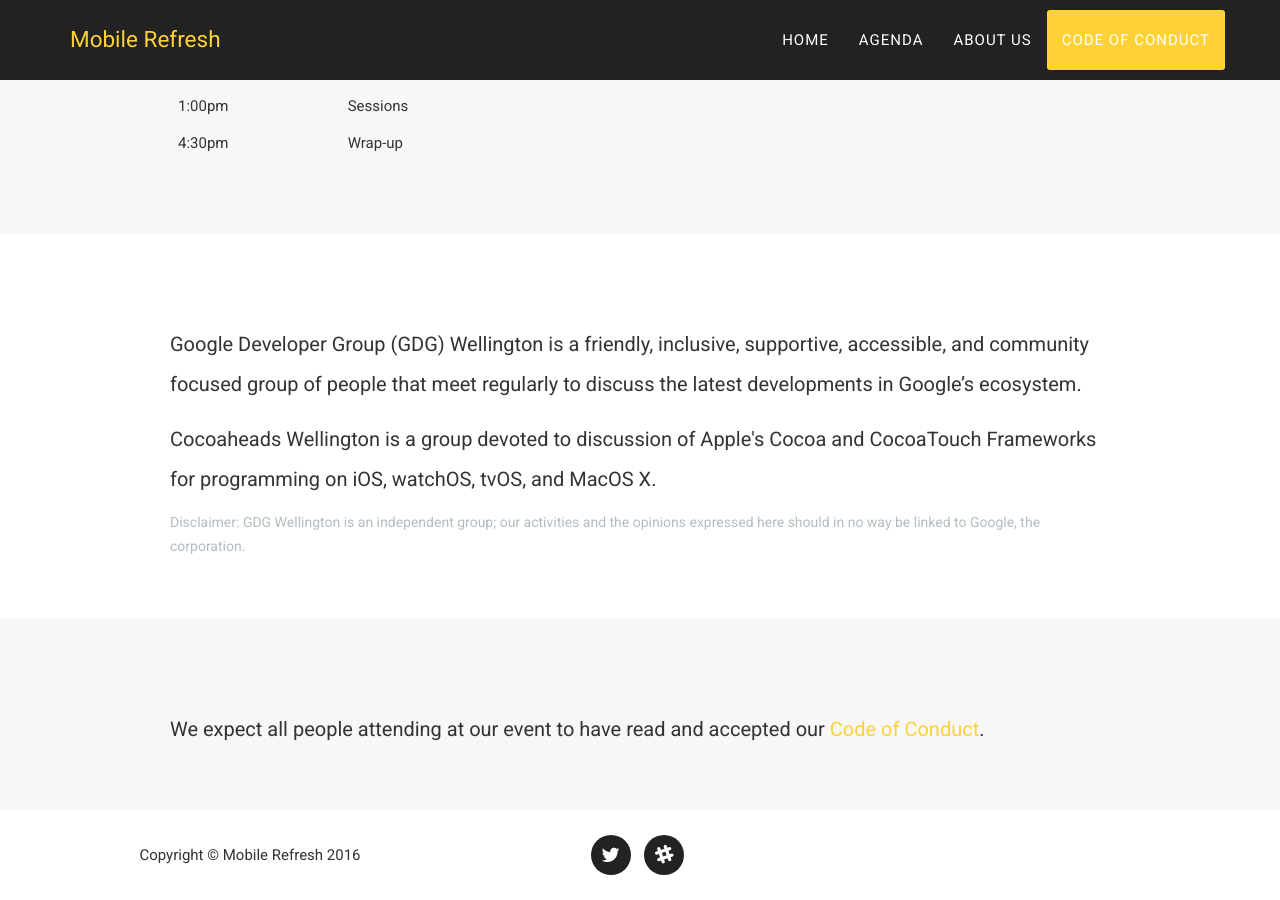
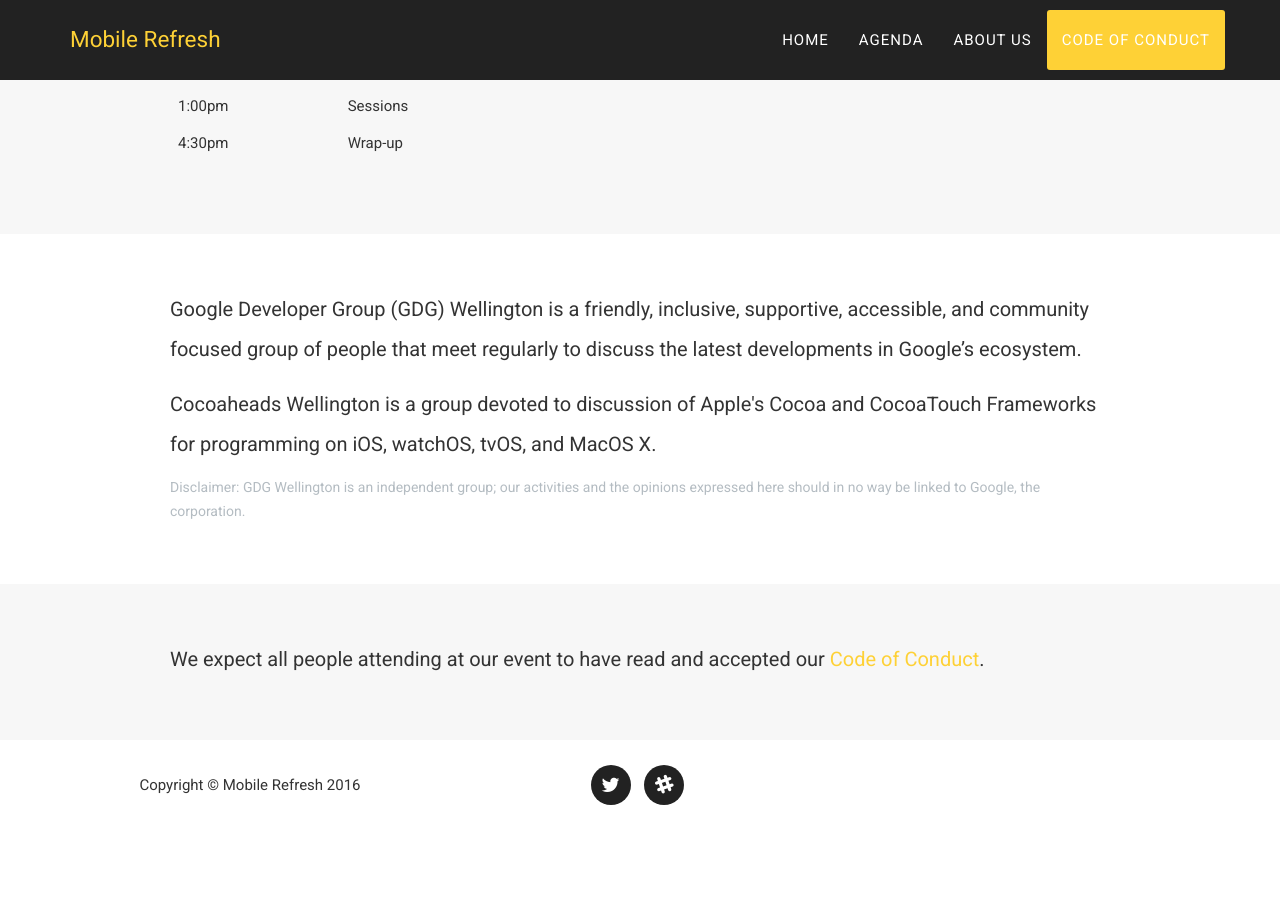
Before and after one commit to MostafaGazar/MostafaGazar.github.io, a Jekyll site: the page built from index.html, in a window 1280 px wide and 900 px high, scrolled down 1926 px. Built offline with Jekyll 4.4.1, drawn with Linux system fonts in a browser that asks for light colours; some web fonts are replaced; after the commit the page ends 2756 px from its top, so only the background shows below that.

Commit message:
Fix spacing in about and code of conduct

```diff
--- a/_includes/about.html
+++ b/_includes/about.html
@@ -1,82 +1,7 @@
 <!-- About Section -->
     <section id="about">
         <div class="container">
-            <!-- <div class="row">
-                <div class="col-lg-12 text-center">
-                    <h2 class="section-heading">About</h2>
-                    <h3 class="section-subheading text-muted">Lorem ipsum dolor sit amet consectetur.</h3>
-                </div>
-            </div> -->
-            <!-- <div class="row"> -->
-                <!-- <div class="col-lg-12">
-                    <ul class="timeline">
-                        <li>
-                            <div class="timeline-image">
-                                <img class="img-circle img-responsive" src="img/about/1.jpg" alt="">
-                            </div>
-                            <div class="timeline-panel">
-                                <div class="timeline-heading">
-                                    <h4>2009-2011</h4>
-                                    <h4 class="subheading">Our Humble Beginnings</h4>
-                                </div>
-                                <div class="timeline-body">
-                                    <p class="text-muted">Lorem ipsum dolor sit amet, consectetur adipisicing elit. Sunt ut voluptatum eius sapiente, totam reiciendis temporibus qui quibusdam, recusandae sit vero unde, sed, incidunt et ea quo dolore laudantium consectetur!</p>
-                                </div>
-                            </div>
-                        </li>
-                        <li class="timeline-inverted">
-                            <div class="timeline-image">
-                                <img class="img-circle img-responsive" src="img/about/2.jpg" alt="">
-                            </div>
-                            <div class="timeline-panel">
-                                <div class="timeline-heading">
-                                    <h4>March 2011</h4>
-                                    <h4 class="subheading">An Agency is Born</h4>
-                                </div>
-                                <div class="timeline-body">
-                                    <p class="text-muted">Lorem ipsum dolor sit amet, consectetur adipisicing elit. Sunt ut voluptatum eius sapiente, totam reiciendis temporibus qui quibusdam, recusandae sit vero unde, sed, incidunt et ea quo dolore laudantium consectetur!</p>
-                                </div>
-                            </div>
-                        </li>
-                        <li>
-                            <div class="timeline-image">
-                                <img class="img-circle img-responsive" src="img/about/3.jpg" alt="">
-                            </div>
-                            <div class="timeline-panel">
-                                <div class="timeline-heading">
-                                    <h4>December 2012</h4>
-                                    <h4 class="subheading">Transition to Full Service</h4>
-                                </div>
-                                <div class="timeline-body">
-                                    <p class="text-muted">Lorem ipsum dolor sit amet, consectetur adipisicing elit. Sunt ut voluptatum eius sapiente, totam reiciendis temporibus qui quibusdam, recusandae sit vero unde, sed, incidunt et ea quo dolore laudantium consectetur!</p>
-                                </div>
-                            </div>
-                        </li>
-                        <li class="timeline-inverted">
-                            <div class="timeline-image">
-                                <img class="img-circle img-responsive" src="img/about/4.jpg" alt="">
-                            </div>
-                            <div class="timeline-panel">
-                                <div class="timeline-heading">
-                                    <h4>July 2014</h4>
-                                    <h4 class="subheading">Phase Two Expansion</h4>
-                                </div>
-                                <div class="timeline-body">
-                                    <p class="text-muted">Lorem ipsum dolor sit amet, consectetur adipisicing elit. Sunt ut voluptatum eius sapiente, totam reiciendis temporibus qui quibusdam, recusandae sit vero unde, sed, incidunt et ea quo dolore laudantium consectetur!</p>
-                                </div>
-                            </div>
-                        </li>
-                        <li class="timeline-inverted">
-                            <div class="timeline-image">
-                                <h4>Be Part
-                                    <br>Of Our
-                                    <br>Story!</h4>
-                            </div>
-                        </li>
-                    </ul>
-                </div> -->
-            <!-- </div> -->
-            <p class="long-text-extra-padding">
+            <p class="long-text">
               Google Developer Group (GDG) Wellington is a friendly, inclusive, supportive, accessible, and community focused group of people that meet regularly to discuss the latest developments in Google’s ecosystem.
             </p>
             <p class="long-text">
--- a/_includes/code_of_conduct.html
+++ b/_includes/code_of_conduct.html
@@ -1,6 +1,6 @@
 <section id="code_of_conduct" class="bg-light-gray">
       <div class="container">
-          <p class="long-text-extra-padding">
+          <p class="long-text">
             We expect all people attending at our event to have read and accepted our <a href="https://github.com/GDGWellington/GDGWellingtonCodeOfConduct" target="_blank">Code of Conduct</a>.
           </p>
       </div>
```
Also changed, not shown: 2 other files.
